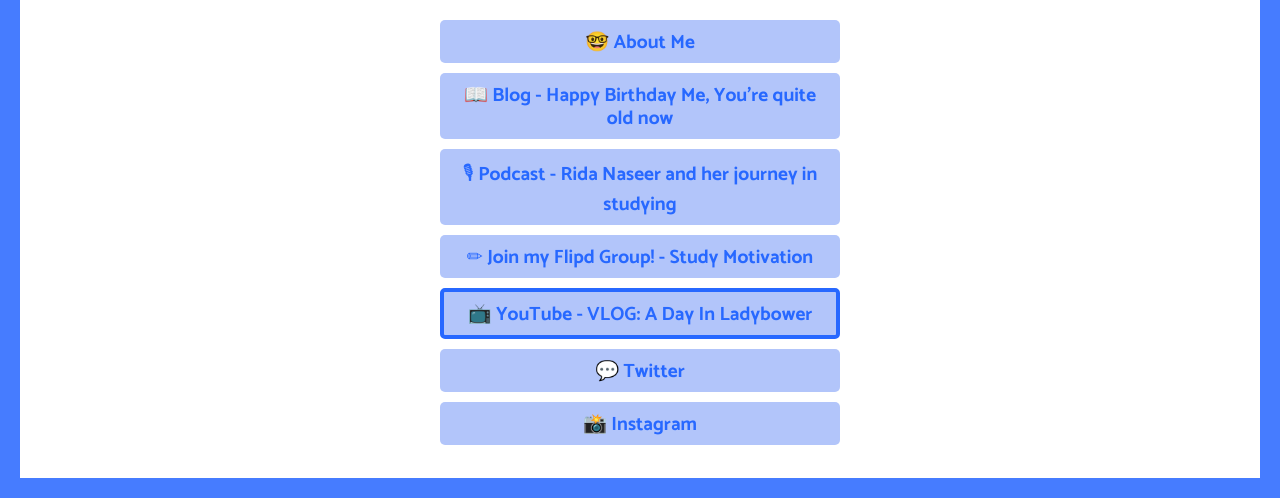
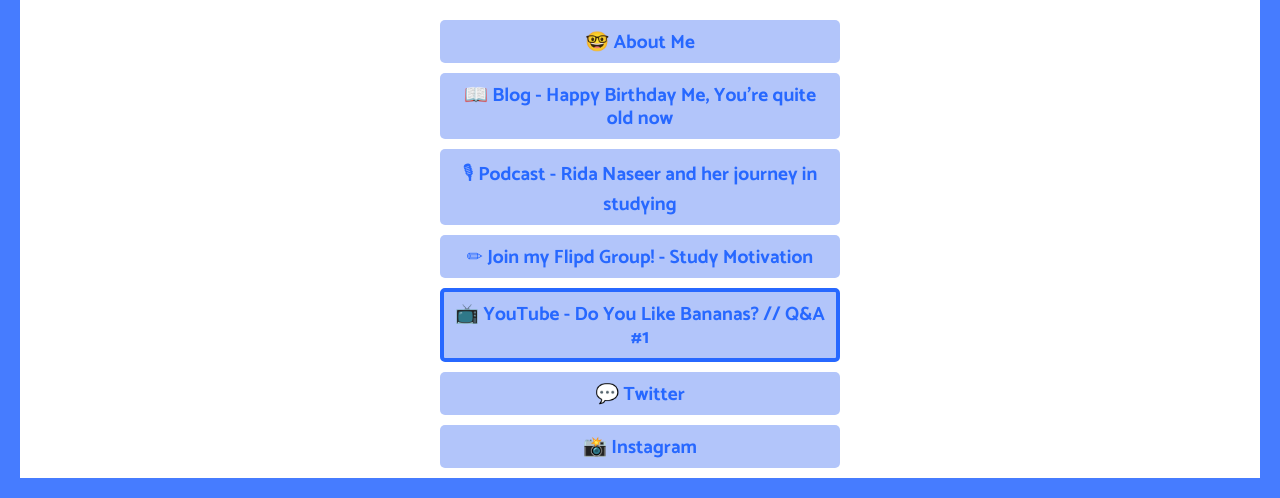
Before and after one commit to ClarkNarvas/links.clarknarvas.com, a plain HTML site: page index.html in a window 1280 px wide. Shown: the part 302-800 px from the top of the page. Drawn offline with Linux system fonts and the light colour scheme.

Commit message:
new video

```diff
--- a/index.html
+++ b/index.html
@@ -22,7 +22,7 @@
     <button onclick="window.location.href='https://clarknarvas.com'">📖 Blog - Happy Birthday Me, You're quite old now</button><br>
     <button onclick="window.location.href='https://clarknarvas.com/podcast'">🎙 Podcast - Rida Naseer and her journey in studying</button><br>
     <button onclick="window.location.href='https://flipd.app.link/LCpctENwu8'">✏ Join my Flipd Group! - Study Motivation</button><br>
-    <button class="new" onclick="window.location.href='https://www.youtube.com/watch?v=xqGwELg1t8A'">📺 YouTube - VLOG: A Day In Ladybower</button><br>
+    <button class="new" onclick="window.location.href='https://youtu.be/C0zm-UR4POU'">📺 YouTube - Do You Like Bananas? // Q&A #1</button><br>
     <button onclick="window.location.href='https://twitter.com/clarknarvas'">💬 Twitter</button><br>
     <button onclick="window.location.href='https://instagram.com/clark.narvas'">📸 Instagram</button><br>
   </div>
```
